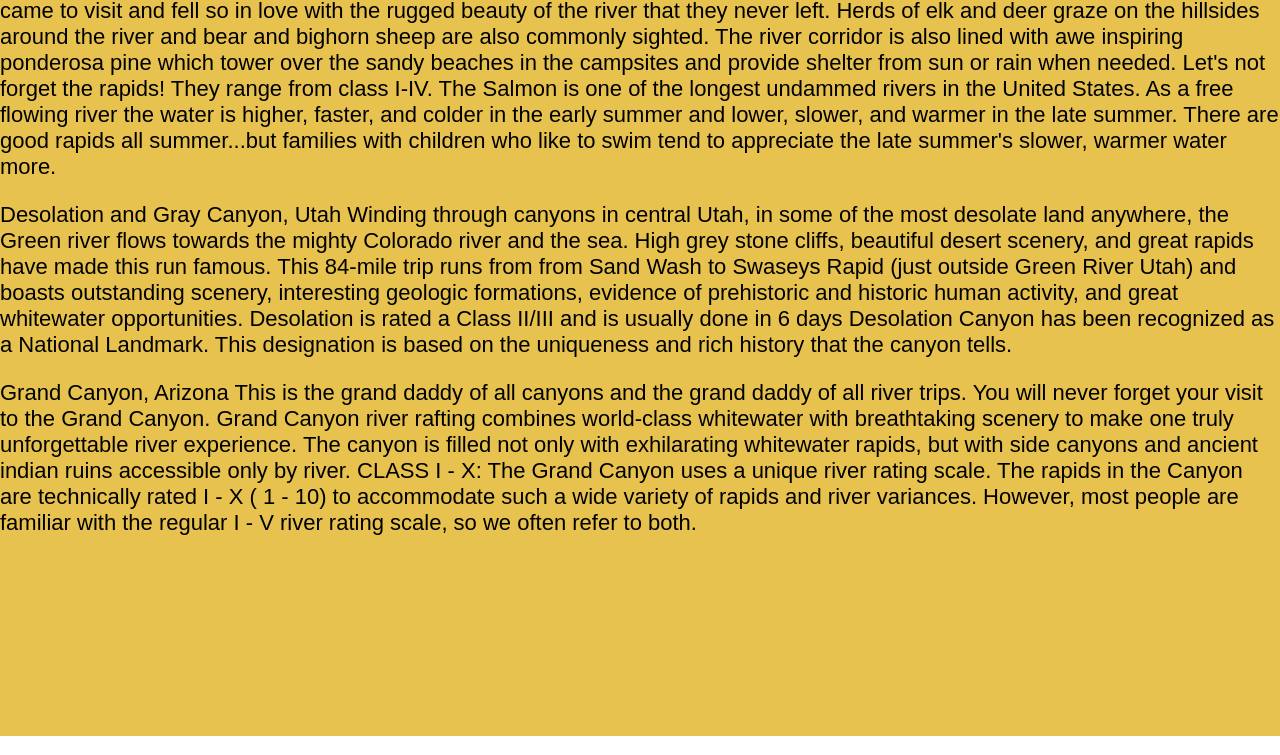
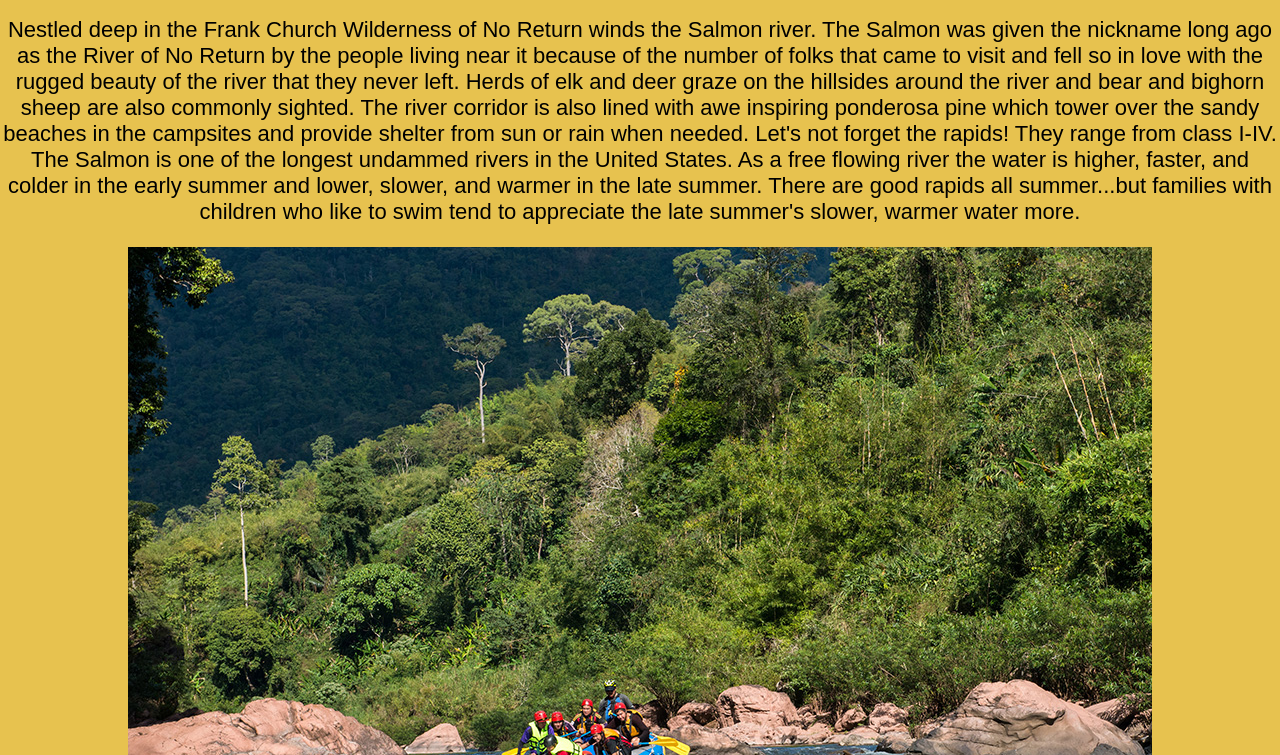
Before and after one commit to kasonmills/wdd130, a plain HTML site: page wwr/rivers.html in a window 1280 px wide. Shown: the part 172-927 px from the top of the page. Drawn offline with Linux system fonts and the light colour scheme; a web font is replaced by a local one.

Commit message:
wwr work being done.

```diff
--- a/wwr/rivers.html
+++ b/wwr/rivers.html
@@ -1,6 +1,5 @@
 <!DOCTYPE html>
 <html lang="en">
-
   <head>
     <meta charset="UTF-8" />
     <meta name="viewport" content="width=device-width, initial-scale=1.0" />
@@ -21,38 +20,63 @@
           <a href="contactus.html">Contact Us</a>
         </nav>
       </header>
+      <main class="rivers-content">
+        <section id="idaho">
+          <h1>Main Fork of the Salmon River, Idaho</h1>
           <p>
-      Main Fork of the Salmon River, Idaho
-      Nestled deep in the Frank Church Wilderness of No Return winds the Salmon river. The Salmon was given the nickname long ago as the River of No Return by the people living near
-      it because of the number of folks that came to visit and fell so in love with the rugged beauty of the river that they never left.
-
-      Herds of elk and deer graze on the hillsides around the river and bear and bighorn sheep are also commonly sighted. The river corridor is also lined with awe inspiring
-      ponderosa pine which tower over the sandy beaches in the campsites and provide shelter from sun or rain when needed.
-
-      Let's not forget the rapids! They range from class I-IV. The Salmon is one of the longest undammed rivers in the United States. As a free flowing river the water is higher,
-      faster, and colder in the early summer and lower, slower, and warmer in the late summer. There are good rapids all summer...but families with children who like to swim tend
-      to appreciate the late summer's slower, warmer water more.
+            Nestled deep in the Frank Church Wilderness of No Return winds the
+            Salmon river. The Salmon was given the nickname long ago as the
+            River of No Return by the people living near it because of the
+            number of folks that came to visit and fell so in love with the
+            rugged beauty of the river that they never left. Herds of elk and
+            deer graze on the hillsides around the river and bear and bighorn
+            sheep are also commonly sighted. The river corridor is also lined
+            with awe inspiring ponderosa pine which tower over the sandy beaches
+            in the campsites and provide shelter from sun or rain when needed.
+            Let's not forget the rapids! They range from class I-IV. The Salmon
+            is one of the longest undammed rivers in the United States. As a
+            free flowing river the water is higher, faster, and colder in the
+            early summer and lower, slower, and warmer in the late summer. There
+            are good rapids all summer...but families with children who like to
+            swim tend to appreciate the late summer's slower, warmer water more.
           </p>
+          <img class="idaho-river" src="images/idaho-img.jpg" alt="river image generic"/>
+        </section>
+        <section id ="utah">
+          <h1>Desolation and Gray Canyon, Utah</h1>
           <p>
-      Desolation and Gray Canyon, Utah
-      Winding through canyons in central Utah, in some of the most desolate land anywhere, the Green river flows towards the mighty Colorado river and the sea. High grey stone
-      cliffs, beautiful desert scenery, and great rapids have made this run famous. This 84-mile trip runs from from Sand Wash to Swaseys Rapid (just outside Green River Utah)
-      and boasts outstanding scenery, interesting geologic formations, evidence of prehistoric and historic human activity, and great whitewater opportunities.
-
-      Desolation is rated a Class II/III and is usually done in 6 days
-
-      Desolation Canyon has been recognized as a National Landmark.  This designation is based on the uniqueness and rich history that the canyon tells.
+            Winding through canyons in central Utah, in some of the most
+            desolate land anywhere, the Green river flows towards the mighty
+            Colorado river and the sea. High grey stone cliffs, beautiful desert
+            scenery, and great rapids have made this run famous. This 84-mile
+            trip runs from from Sand Wash to Swaseys Rapid (just outside Green
+            River Utah) and boasts outstanding scenery, interesting geologic
+            formations, evidence of prehistoric and historic human activity, and
+            great whitewater opportunities. Desolation is rated a Class II/III
+            and is usually done in 6 days Desolation Canyon has been recognized
+            as a National Landmark. This designation is based on the uniqueness
+            and rich history that the canyon tells.
           </p>
+          <img class="utah-river" src="images/utah-img.jpg" alt="people rafting in a river"/>
+        </section>
+        <section id="arizona">
+          <h1>Grand Canyon, Arizona</h1>
           <p>
-      Grand Canyon, Arizona
-      This is the grand daddy of all canyons and the grand daddy of all river trips. You will never forget your visit to the Grand Canyon.
-
-      Grand Canyon river rafting combines world-class whitewater with breathtaking scenery to make one truly unforgettable river experience. The canyon is filled not only with
-      exhilarating whitewater rapids, but with side canyons and ancient indian ruins accessible only by river.
-
-      CLASS I - X: The Grand Canyon uses a unique river rating scale. The rapids in the Canyon are technically rated I - X ( 1 - 10) to accommodate such a wide variety of rapids
-      and river variances. However, most people are familiar with the regular I - V river rating scale, so we often refer to both.
+            This is the grand daddy of all canyons and the grand daddy of all
+            river trips. You will never forget your visit to the Grand Canyon.
+            Grand Canyon river rafting combines world-class whitewater with
+            breathtaking scenery to make one truly unforgettable river
+            experience. The canyon is filled not only with exhilarating
+            whitewater rapids, but with side canyons and ancient indian ruins
+            accessible only by river. CLASS I - X: The Grand Canyon uses a
+            unique river rating scale. The rapids in the Canyon are technically
+            rated I - X ( 1 - 10) to accommodate such a wide variety of rapids
+            and river variances. However, most people are familiar with the
+            regular I - V river rating scale, so we often refer to both.
           </p>
+          <img class="arizona-river" src="images/arizona-img.jpg" alt="image of river in the grand canyon"/>
+        </section>
+      </main>
       <footer>
         <p>Dry Oar &copy; 2023 - Kason Mills</p>
         <p><a href="site-plan-rafting.html">Site Plan</a></p>
@@ -71,5 +95,4 @@
       </footer>
     </div>
   </body>
-
 </html>
```
Also changed, not shown: wwr/images/arizona-img.jpg (added), wwr/images/idaho-img.jpg (added), wwr/images/utah-img.jpg (added). Lines whose indentation alone changed are shown as unchanged.
